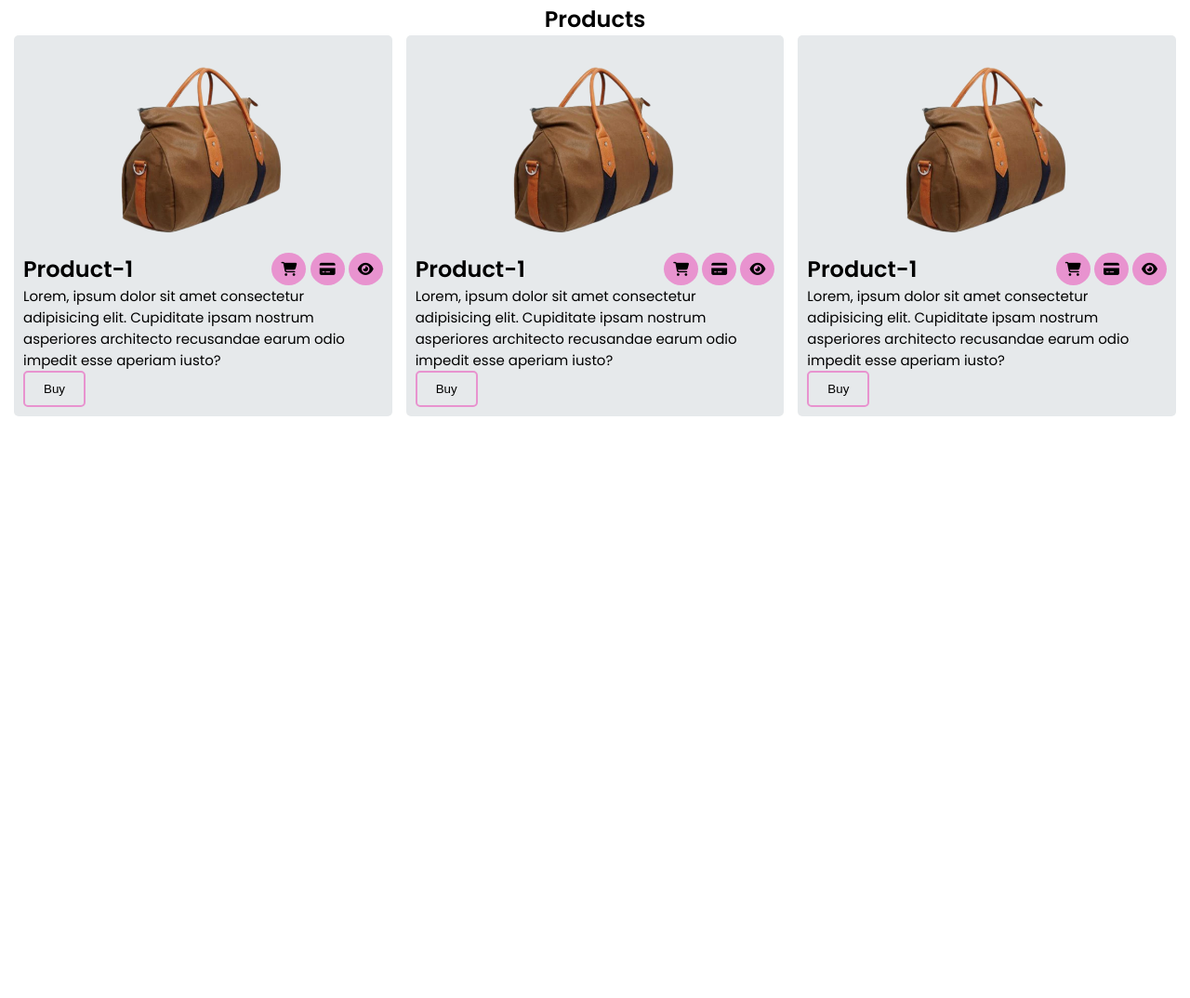
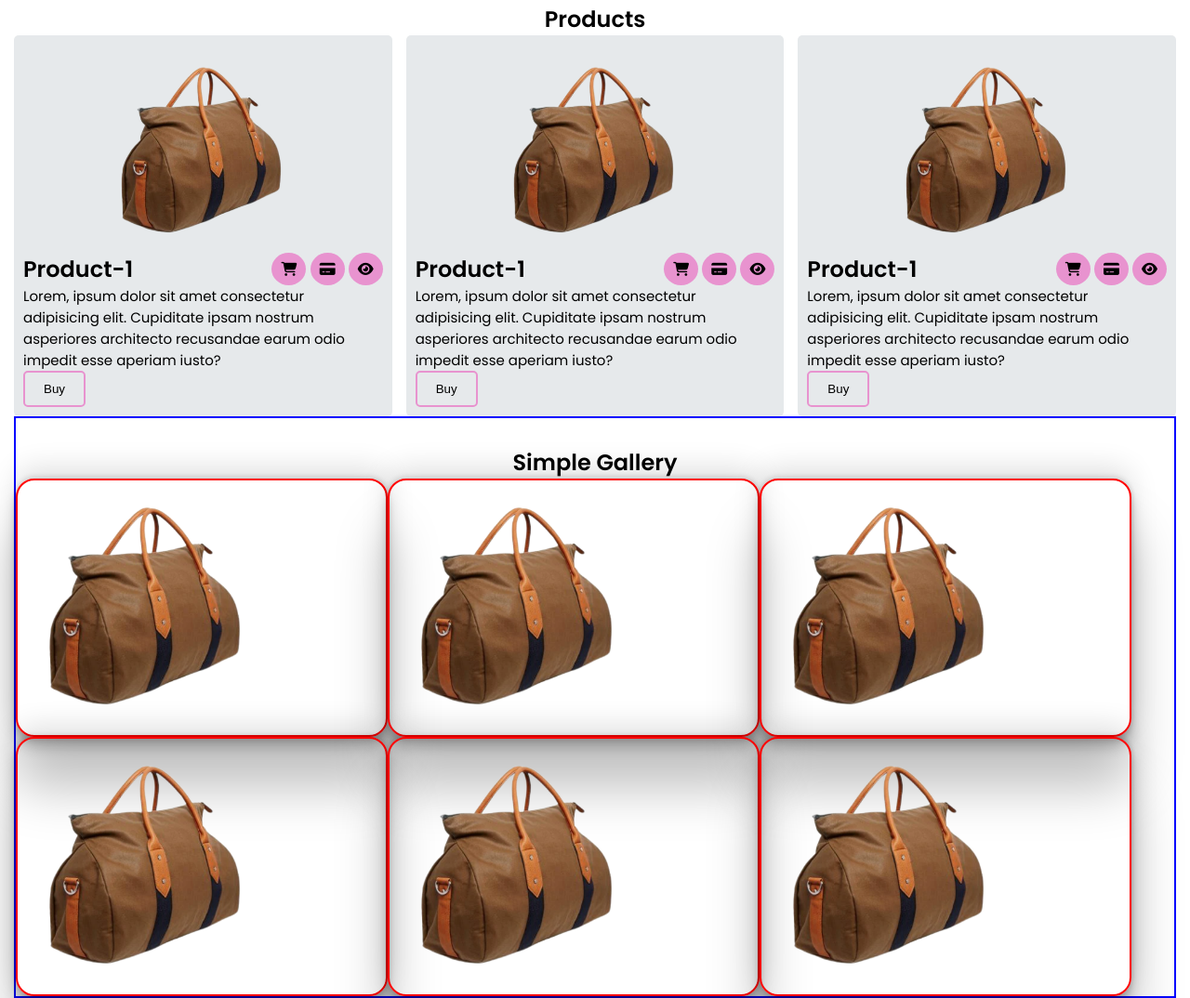
Before and after one commit to Al-AminWeb/bag-shop-website, a plain HTML site: page index.html in a window 1280 px wide. Shown: the part 508-1582 px from the top of the page at 93% size. Before the commit the page ends 956 px from the top, so only its background shows below. Drawn offline with Linux system fonts and the light colour scheme.

Commit message:
its done and now its responsive

```diff
--- a/index.html
+++ b/index.html
@@ -107,7 +107,30 @@
             </div>
         </div>
     </section>
+    <section class="gallery-section">
+        <h1 style="text-align: center; margin-top: 30px"> Simple Gallery</h1>
+        <div class="gallery-container">
+            <div class="single-gallery">
+                <img src="images/products/bag.png" alt="">
+            </div>
+            <div class="single-gallery">
+                <img src="images/products/bag.png" alt="">
+            </div>
+            <div class="single-gallery">
+                <img src="images/products/bag.png" alt="">
+            </div>
+            <div class="single-gallery">
+                <img src="images/products/bag.png" alt="">
+            </div>
+            <div class="single-gallery">
+                <img src="images/products/bag.png" alt="">
+            </div>
+            <div class="single-gallery">
+                <img src="images/products/bag.png" alt="">
+            </div>
+        </div>
 
+    </section>
 </main>
 <footer></footer>
 <!--navbar section start here-->
--- a/styles/style.css
+++ b/styles/style.css
@@ -185,3 +185,24 @@ body {
     border-radius: 50%;
     padding: 10px;
 }
+.gallery-section{
+    max-width: 1250px;
+    margin: 0 auto;
+    border: 2px solid blue;
+    gap: 10px;
+}
+.single-gallery {
+    flex-basis: 400px;
+    width: 300px;
+    border-radius: 20px;
+    border: 2px solid red;
+    box-shadow: rgba(0, 0, 0, 0.25) 0 54px 55px, rgba(0, 0, 0, 0.12) 0px -12px 30px, rgba(0, 0, 0, 0.12) 0 4px 6px, rgba(0, 0, 0, 0.17) 0 12px 13px, rgba(0, 0, 0, 0.09) 0 -3px 5px;
+}
+.single-gallery img{
+    width: 70%;
+}
+.gallery-container{
+    display: flex;
+    flex-wrap:wrap;
+
+}
```
